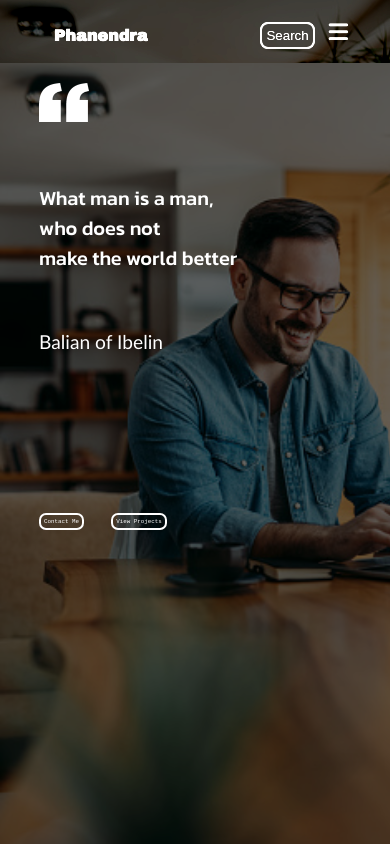
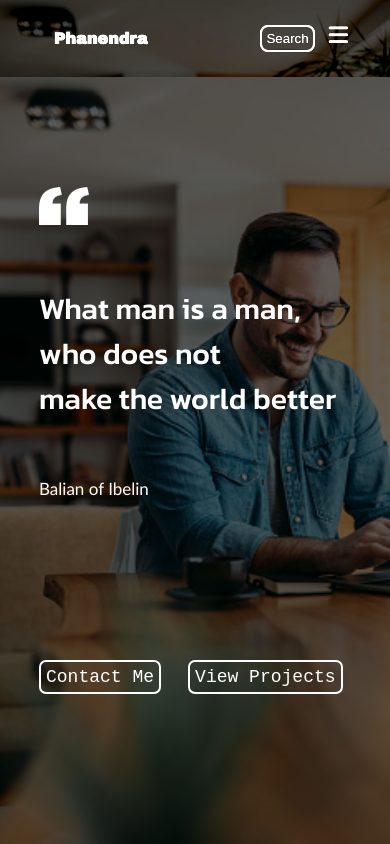
Before and after one commit to heisenberg3376/portfolio, a plain HTML site: page index.html in a window 390 px wide. Shown: the top 844 px of the page. Drawn offline with Linux system fonts and the light colour scheme.

Commit message:
Update style.css

```diff
--- a/css/style.css
+++ b/css/style.css
@@ -257,8 +257,8 @@
         display: none;
     }
     .navbar{
-        padding-top: 2.5vh;
-        padding-bottom: 1.7vh;
+        padding-top: 2.9vh;
+        padding-bottom: 2.9vh;
         position: sticky;
     }
     #search{
@@ -273,14 +273,22 @@
     .box-main{
         padding-top:20px;
     }
+    .box-main>p{
+        font-size: 17px;
+    }
     .box-main>img{
+        margin-top: 90px;
         width:50px;
         margin-bottom: 0;
+    }
+    .main-btn{
+        padding: 5px;
+        font-size: 18px;
     }
     .box-main>#quote{
         margin-top:0;
         padding-top:0;
-        font-size: 20px;
+        font-size: 30px;
         font-family: 'Kanit', sans-serif;
     }
     .background{
```
